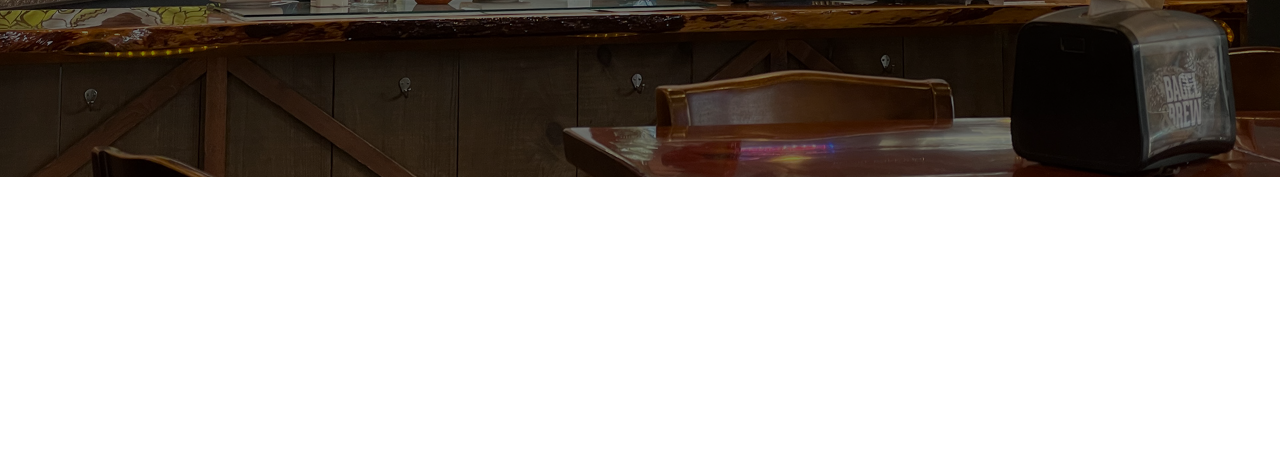
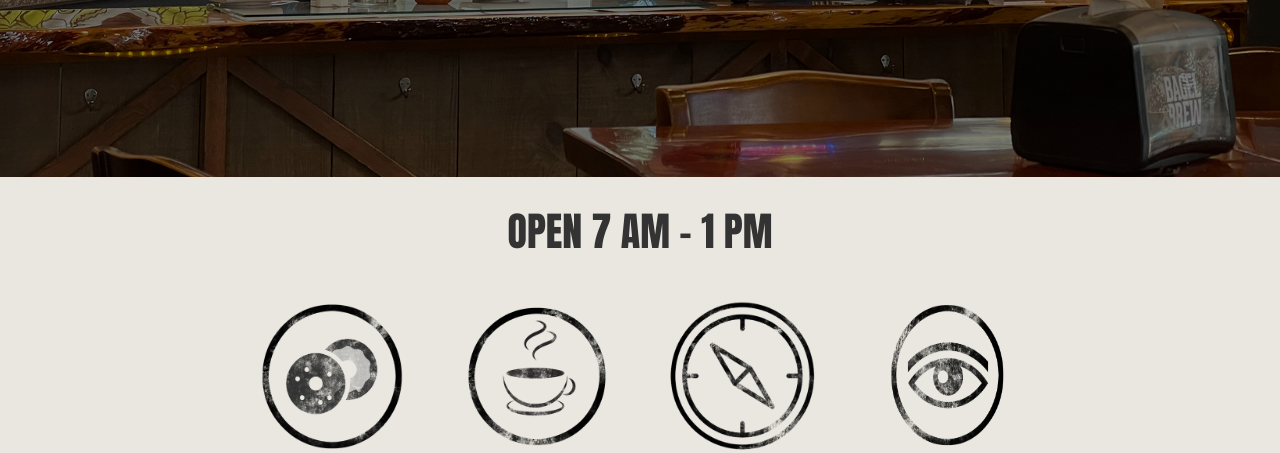
Before and after one commit to danielgheck-create/Bagel-Brew, a plain HTML site: page index.html in a window 1280 px wide. Shown: the part 623-1076 px from the top of the page. Before the commit the page ends 856 px from the top, so only its background shows below. Drawn offline with nearby package versions, Linux system fonts and the light colour scheme.

Commit message:
icon row start

```diff
--- a/assets/css/style.css
+++ b/assets/css/style.css
@@ -55,3 +55,23 @@ a {
   height: 100%;
   background: rgba(0, 0, 0, 0.5);
 }
+
+/* Icons Bar */
+
+#time {
+  font-family: Anton;
+  color: #333;
+  font-size: 2.5rem;
+}
+
+#icons-bar {
+  background-color: #e9e7df;
+}
+
+#icons-bar div img {
+  width: 150px;
+}
+
+#icons-bar .container {
+  max-width: 900px;
+}
--- a/index.html
+++ b/index.html
@@ -66,7 +66,16 @@
       <img src="assets/images/BB_Logo_B.png" alt="">
     </div>
 </header>
+<section id="icons-bar" >
+  <p id="time" class="p-4 text-center">OPEN 7 AM - 1 PM</p>
+  <div class="container d-flex justify-content-evenly">
+      <img id="eat" src="/assets/images/icons/Bagel-Icon-Stamped-B.png" alt="">
+      <img id="drink" src="/assets/images/icons/Coffee-Cup-Icon-stamped-B.png" alt="">
+      <img id="visit" src="/assets/images/icons/Compas-Icon-stamped-B.png" alt="">
+      <img id="gallery" src="/assets/images/icons/Eye-Icon-stamped-B.png" alt="">
+  </div>
 
+</section>
 
   <script src="https://cdn.jsdelivr.net/npm/bootstrap@5.1.3/dist/js/bootstrap.bundle.min.js" integrity="sha384-ka7Sk0Gln4gmtz2MlQnikT1wXgYsOg+OMhuP+IlRH9sENBO0LRn5q+8nbTov4+1p" crossorigin="anonymous"></script>
 </body>
```
Also changed, not shown: assets/images/icons/Bagel-Icon-Stamped-B.png (added), assets/images/icons/Coffee-Cup-Icon-stamped-B.png (added), assets/images/icons/Compas-Icon-stamped-B.png (added), assets/images/icons/Eye-Icon-stamped-B.png (added).
